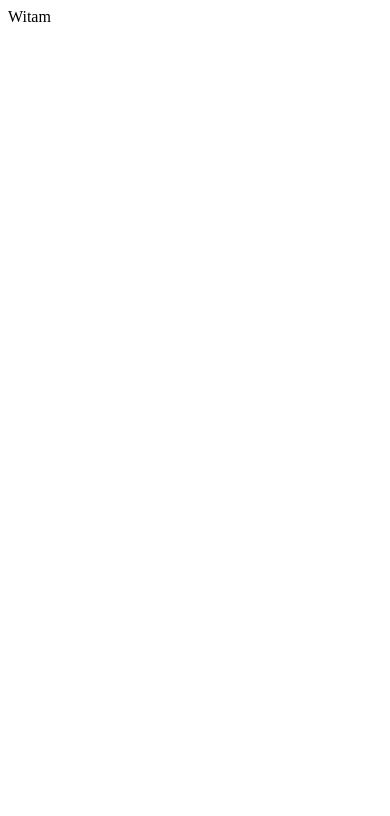
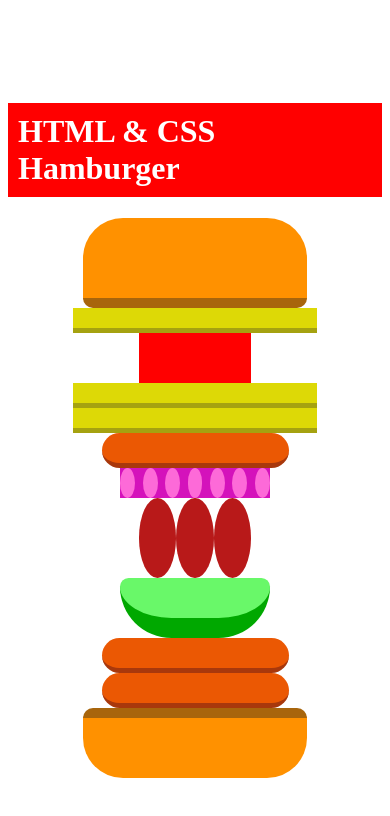
Before and after one commit to KTL-yastor/HTML_CSS, a plain HTML site: page Hamburger/index.html in a window 390 px wide. Drawn offline with Linux system fonts and the light colour scheme.

Commit message:
hamburger

```diff
--- a/Hamburger/index.html
+++ b/Hamburger/index.html
@@ -3,9 +3,43 @@
 <head>
     <meta charset="UTF-8">
     <meta name="viewport" content="width=device-width, initial-scale=1.0">
+    <link rel="stylesheet" href="style.css">
     <title>Document</title>
 </head>
 <body>
-    Witam
+
+   <!-- <img src="https://media.discordapp.net/attachments/984173397334437938/1166992473868992563/image.png?ex=654c816f&is=653a0c6f&hm=ad81b345f7dba0273314841cadb4cba9c087077a7424614d90a88bc015e73abf&=" alt="">
+-->
+<main class="container">
+    <h1 class="title">HTML & CSS Hamburger</h1>
+    <section class="plate2"></section>
+
+    <section class="cheese"></section>
+    <section class="tomato"></section>
+    <section class="cheese"></section>
+    <section class="cheese"></section>
+    <section class="meat"></section>
+    <section class="onion">
+        <section class="circleO"></section>
+        <section class="circleO"></section>
+        <section class="circleO"></section>
+        <section class="circleO"></section>
+        <section class="circleO"></section>
+        <section class="circleO"></section>
+        <section class="circleO"></section>
+    </section>
+    <section class="circles">
+        <section class="circle"></section>
+        <section class="circle"></section>
+        <section class="circle"></section>
+    </section>
+    <section class="cucumber"></section>
+    <section class="meat"></section>
+    <section class="meat"></section>
+    <section class="plate"></section>
+
+
+</main>
+
 </body>
 </html>
--- /dev/null
+++ b/Hamburger/style.css
@@ -0,0 +1,88 @@
+.container{
+    display: flex;
+    flex-direction: column;
+    align-items: center;
+    justify-content: center;
+    height: 100vh;
+}
+.title{
+    background-color: red;
+    color: white;
+    padding: 10px;
+}
+.plate{
+    width: 60%;
+    height: 60px;
+    background-color: rgb(255, 145, 0);
+    border-radius: 10px 10px 40px 40px ;
+    border-top: 10px solid rgb(168, 101, 12);
+
+}
+.plate2{
+    width: 60%;
+    height: 80px;
+    background-color: rgb(255, 145, 0);
+    border-radius: 40px 40px 10px 10px ;
+    border-bottom: 10px solid rgb(168, 101, 12);
+
+}
+.meat{
+    width: 50%;
+    height: 30px;
+    background-color: rgb(235, 88, 3);
+    border-radius: 20px;
+   border-bottom: 5px solid rgb(168, 56, 12);
+
+}
+.cucumber{
+    width: 40%;
+    height: 40px;
+    background-color: rgb(105, 248, 105);
+    border-radius: 10px 10px 60px 60px ;
+    border-bottom: 20px solid rgb(0, 168, 0);
+}
+.circles{
+    display: flex;
+    align-items: center;
+    justify-content: center;
+    width: 50%;
+}
+.circle{
+    width: 20%;
+    height: 80px;
+    background-color: rgb(184, 25, 25);
+    border-radius: 100% ;
+
+}
+.onion{
+    display: flex;
+    width: 40%;
+    height: 30px;
+    background-color: rgb(212, 18, 187);
+    justify-content: space-between;
+}
+.circleO{
+    width: 10%;
+    height: 100%;
+
+    background-color: rgb(253, 106, 216);
+    border-radius: 100% ;
+}
+
+.cheese{
+    width: 65%;
+    height: 20px;
+    background-color: rgb(221, 217, 6);
+
+   border-bottom: 5px solid rgb(165, 162, 16);
+
+}
+
+.tomato{
+    width: 30%;
+    height: 50px;
+    background-color: rgb(255, 0, 0);
+
+
+
+}
```
